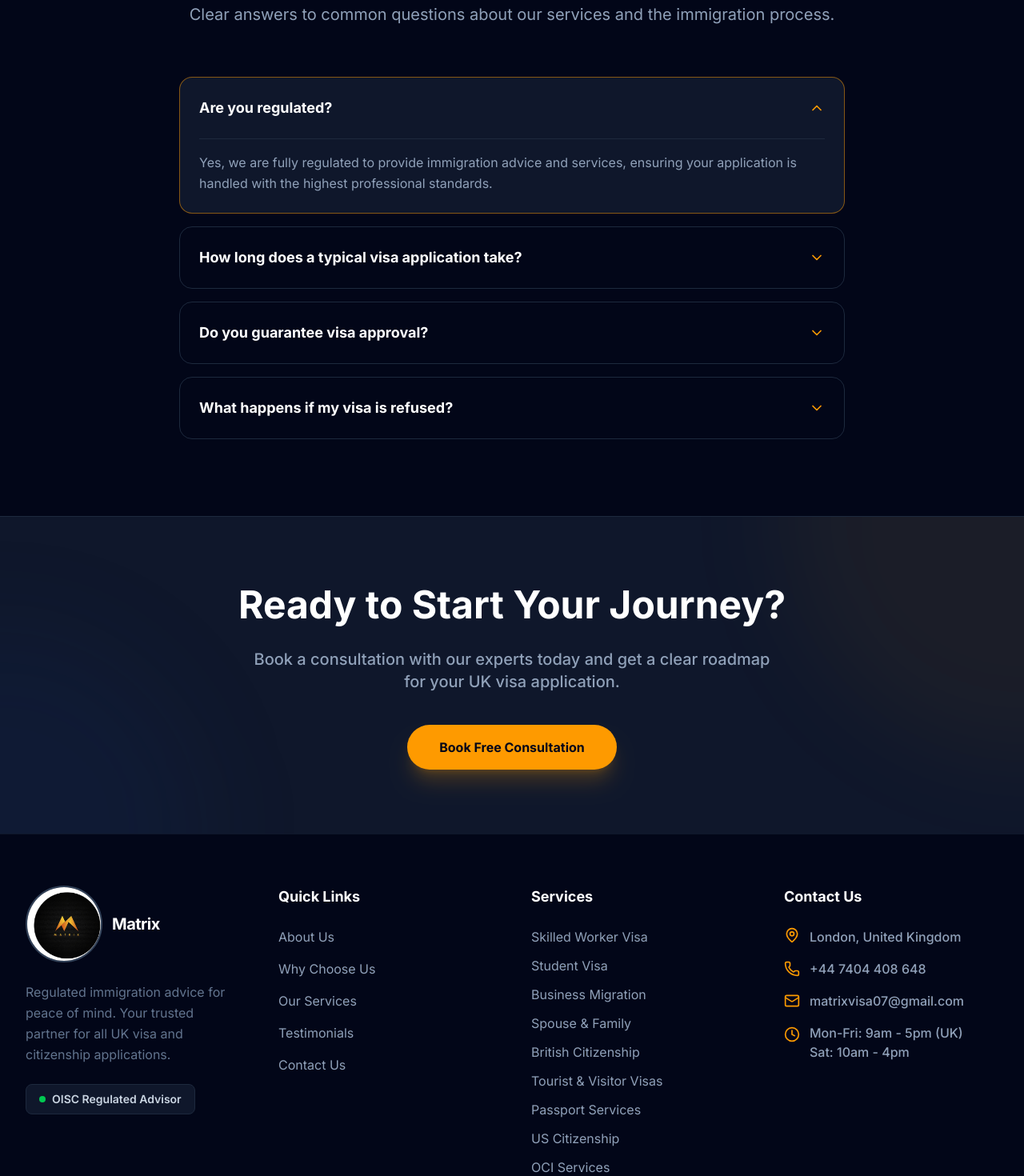
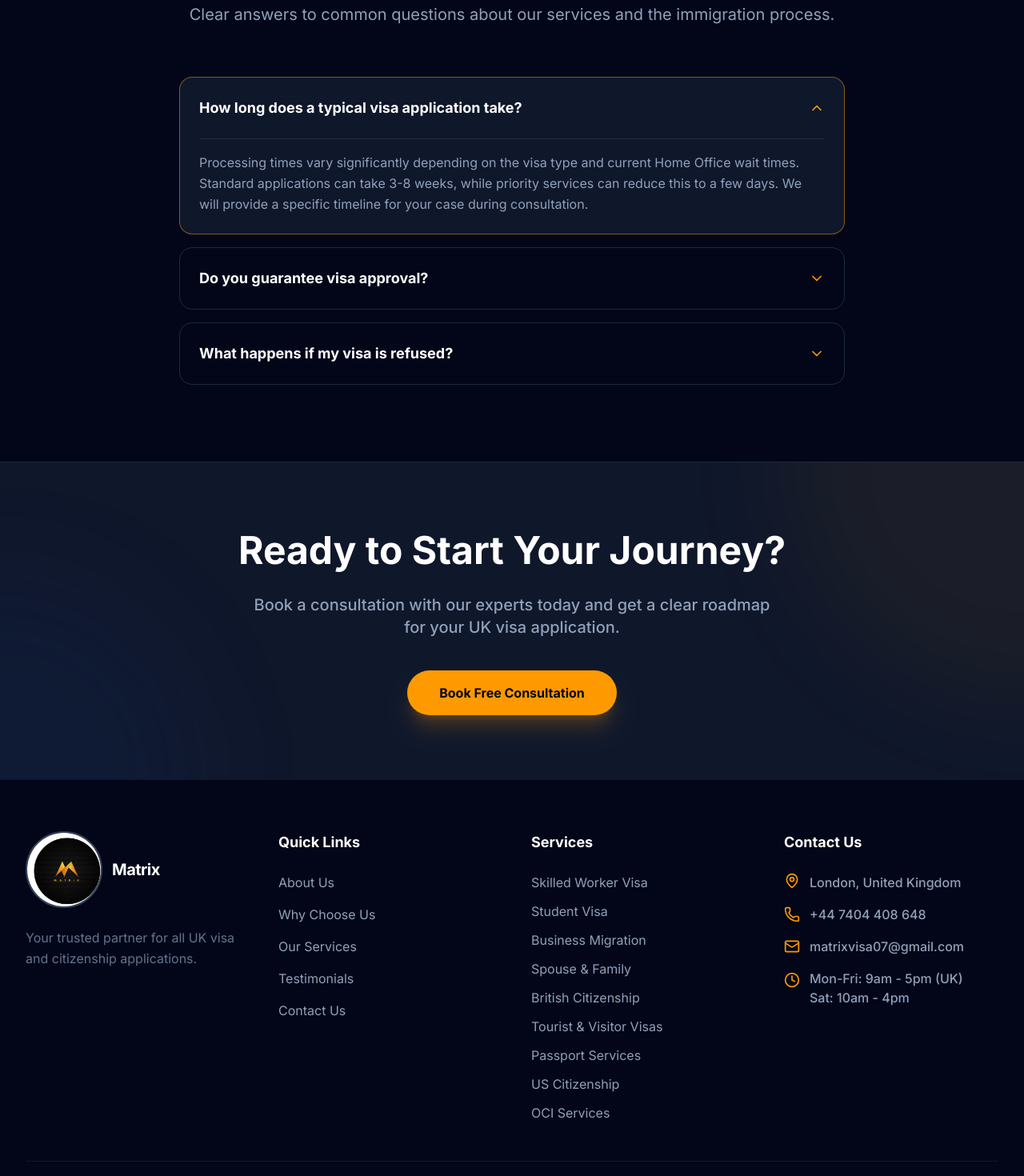
Before and after one commit to harshilp0210/ConsultingApp, a Next.js app: page / in a window 1280 px wide. Shown: the part 3740-5210 px from the top of the page at 80% size. Built offline with nearby package versions, Linux system fonts and the light colour scheme.

Commit message:
Remove OISC Regulated Advisor references per client request

```diff
--- a/components/FAQ.tsx
+++ b/components/FAQ.tsx
@@ -4,10 +4,6 @@ import { useState } from 'react';
 import { ChevronDown, HelpCircle } from 'lucide-react';
 
 const faqs = [
-    {
-        question: "Are you regulated?",
-        answer: "Yes, we are fully regulated to provide immigration advice and services, ensuring your application is handled with the highest professional standards."
-    },
     {
         question: "How long does a typical visa application take?",
         answer: "Processing times vary significantly depending on the visa type and current Home Office wait times. Standard applications can take 3-8 weeks, while priority services can reduce this to a few days. We will provide a specific timeline for your case during consultation."
--- a/components/Footer.tsx
+++ b/components/Footer.tsx
@@ -21,12 +21,8 @@ export default function Footer() {
                             </span>
                         </div>
                         <p className="text-slate-500 mb-6 leading-relaxed">
-                            Regulated immigration advice for peace of mind. Your trusted partner for all UK visa and citizenship applications.
+                            Your trusted partner for all UK visa and citizenship applications.
                         </p>
-                        <div className="inline-flex items-center gap-2 px-4 py-2 bg-slate-900 border border-slate-800 rounded-lg text-sm font-semibold text-slate-300 mb-6">
-                            <span className="w-2 h-2 rounded-full bg-green-500"></span>
-                            OISC Regulated Advisor
-                        </div>
                     </div>
 
                     {/* Quick Links */}
```
